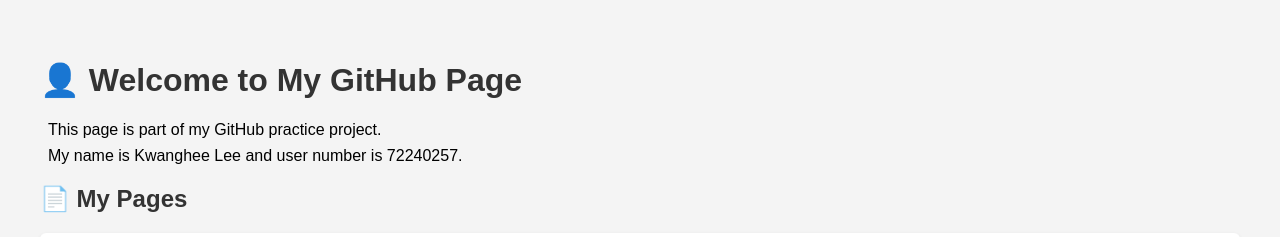
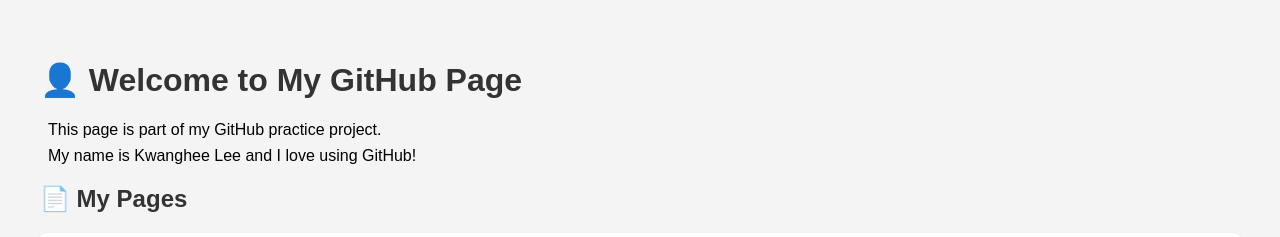
Before and after one commit to zhrldnpftl/2025_DKU_OpenSourceBasic, a plain HTML site: page index.html in a window 1280 px wide. Shown: the top 237 px of the page. Drawn offline with Linux system fonts and the light colour scheme.

Commit message:
Update index.html

```diff
--- a/index.html
+++ b/index.html
@@ -37,7 +37,7 @@
 <body>
   <h1>👤 Welcome to My GitHub Page</h1>
   <p>This page is part of my GitHub practice project.</p>
-  <p>My name is Kwanghee Lee and user number is 72240257.</p>
+  <p>My name is Kwanghee Lee and I love using GitHub!</p>
 
   <h2>📄 My Pages</h2>
   <ul>
```
